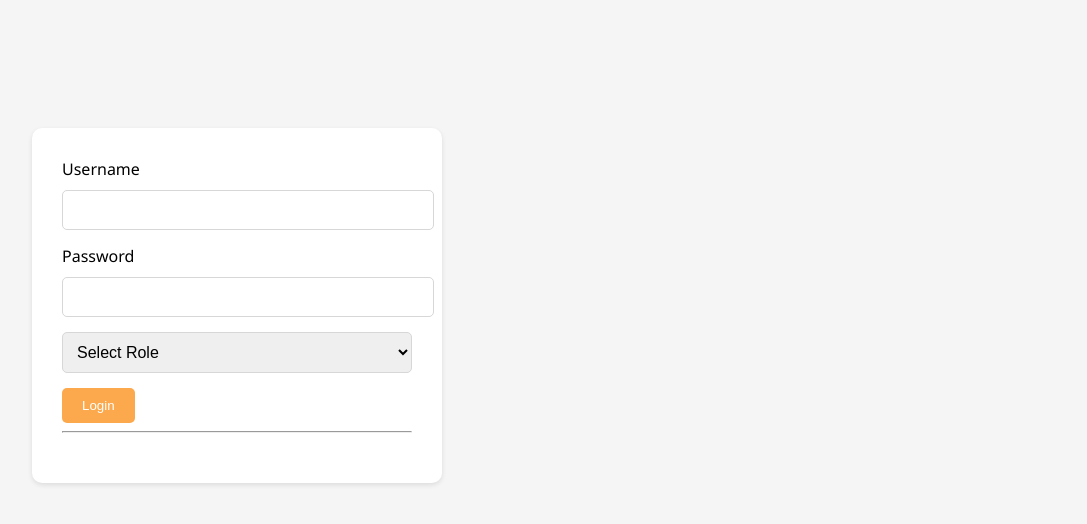
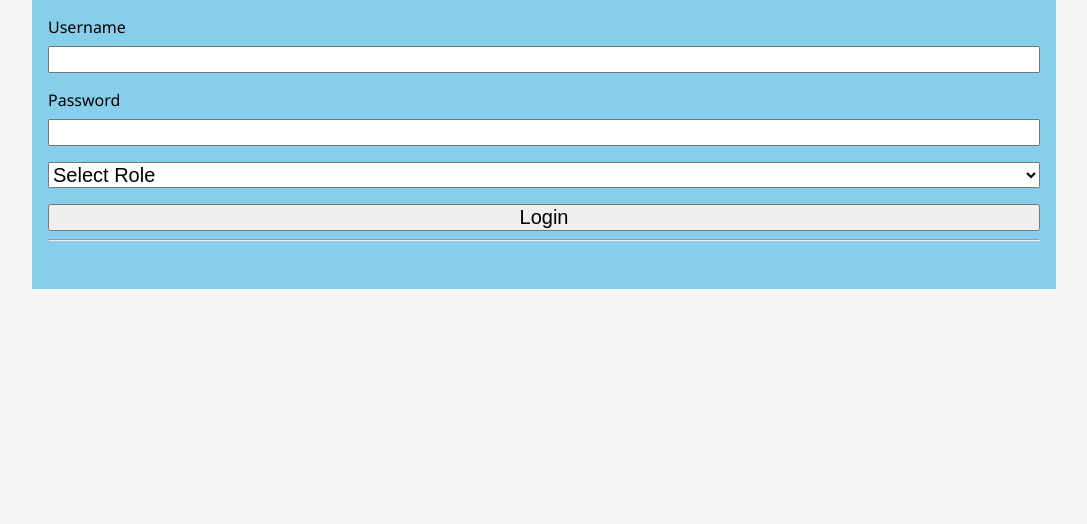
Before and after one commit to WitsaKrm/HW_validateForm, a plain HTML site: page index.html in a window 1280 px wide. Shown: the whole page, without its empty margins (96-1183 px from the left). Drawn offline with Linux system fonts and the light colour scheme.

Commit message:
renew ver-

```diff
--- a/index.html
+++ b/index.html
@@ -1,29 +1,37 @@
+
 <!DOCTYPE html>
 <html>
   <head>
     <title>Login Form</title>
-<link rel="stylesheet" href="styles.css"> </head>
+    <link rel="stylesheet" href="styles.css" />
+  </head>
   <body>
     <form class="login-form">
       <label for="username">Username</label>
-      <input type="text" id="username">
-      <div class="check-user" id="check"></div>
+      <input type="text" id="username" />
+      <div class="check-user" id="checkUser"></div>
+
       <label for="password">Password</label>
-      <input type="password" id="password">
-      <div class="check-pass" id="check"></div>
+      <input type="password" id="password" />
+      <div class="check-pass" id="checkPass"></div>
+
       <select name="role" id="role">
         <option value="" selected="" disabled="">Select Role</option>
         <option value="buyer">Buyer</option>
         <option value="seller">Seller</option>
         <option value="visitor">Visitor</option>
       </select>
-      <div class="check-option" id="check"></div>
-      <input type="submit" value="Login">
-      <hr>
+      <div class="check-option" id="checkOption"></div>
+
+      <input type="submit" value="Login" />
+      <hr />
       <div class="success"></div>
+
       <div class="user"></div>
       <div class="pass"></div>
       <div class="ro"></div>
     </form>
+
     <script src="./script.js"></script>
+  </body>
 </html>
--- a/script.js
+++ b/script.js
@@ -27,6 +27,7 @@ const validateInput = (inputObj) => {
   if (usernameEmpty || usernameInvalid) {
     checkUser.textContent =
       "ความยาว 4 ตัวอักษรขึ้นไป * ขึ้นต้นด้วยตัวอักษร ";
+      checkUser.style.color = "red"
     loginForm.elements.username.style.borderColor = "red";
   } else {
     checkUser.textContent = "";
@@ -36,6 +37,7 @@ const validateInput = (inputObj) => {
   if (passwordEmpty || passwordInvalid) {
     checkPass.textContent =
       "ความยาว 4 ตัวอักษรขึ้นไป * ต้องมีทั้งตัวเลขและตัวอักษร * ภาษาอังกฤษเท่านั้น";
+      checkPass.style.color = "red"
     loginForm.elements.password.style.borderColor = "red";
   } else {
     checkPass.textContent = "";
--- a/styles.css
+++ b/styles.css
@@ -1,58 +1,25 @@
-body {
+
+  * {
+    box-sizing: border-box;
+    margin: 0;
+    padding: 0;
+  }
+  body {
     background-color: #f5f5f5;
     font-family: "Segoe UI", Tahoma, Geneva, Verdana, sans-serif;
     margin: 0;
   }
 
   .login-form {
-    background-color: #fff;
-    border-radius: 10px;
-    padding: 30px;
-    box-shadow: 0px 2px 5px rgba(0, 0, 0, 0.1);
-    width: 350px;
-    margin: 10% 10% ;
-
+    width: 80%;
+    background: skyblue;
+    margin: auto;
+    padding: 1rem;
+    display: flex;
+    flex-direction: column;
+    gap: 0.5rem;
   }
-
-  label {
-    display: block;
-    margin-bottom: 10px;
+  .login-form > input,
+  select {
+    font-size: 20px;
   }
-
-  input[type="text"],
-  input[type="password"],
-  select {
-    width: 100%;
-    padding: 10px;
-    border: 1px solid #d7d7d7;
-    border-radius: 5px;
-    margin-bottom: 10px;
-    font-size: 16px;
-  }
-
-  input[type="submit"] {
-    background-color: #fba94c;
-    color: #fff;
-    border: none;
-    padding: 10px 20px;
-    border-radius: 5px;
-    cursor: pointer;
-  }
-
-  .check-user,
-  .check-pass,
-  .check-option {
-    color: #15202b;
-    font-size: 13px;
-    margin-top: 5px;
-  }
-
-  .success {
-    color: #5c332c;
-    font-size: 16px;
-    margin-top: 20px;
-  }
-
-  #inspect-element-top-layer {
-    display: none;
-  }
```
Lines whose indentation alone changed are shown as unchanged.
